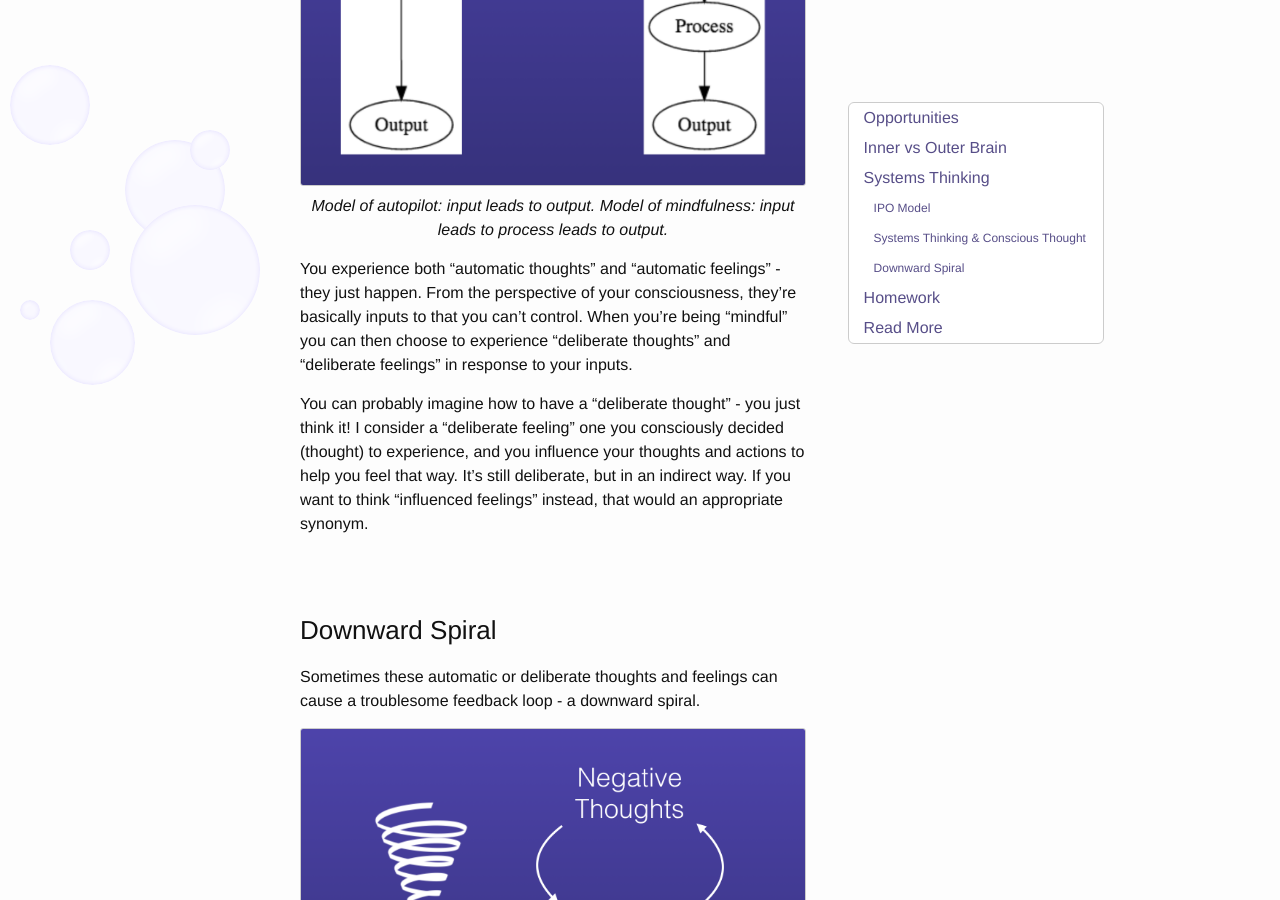
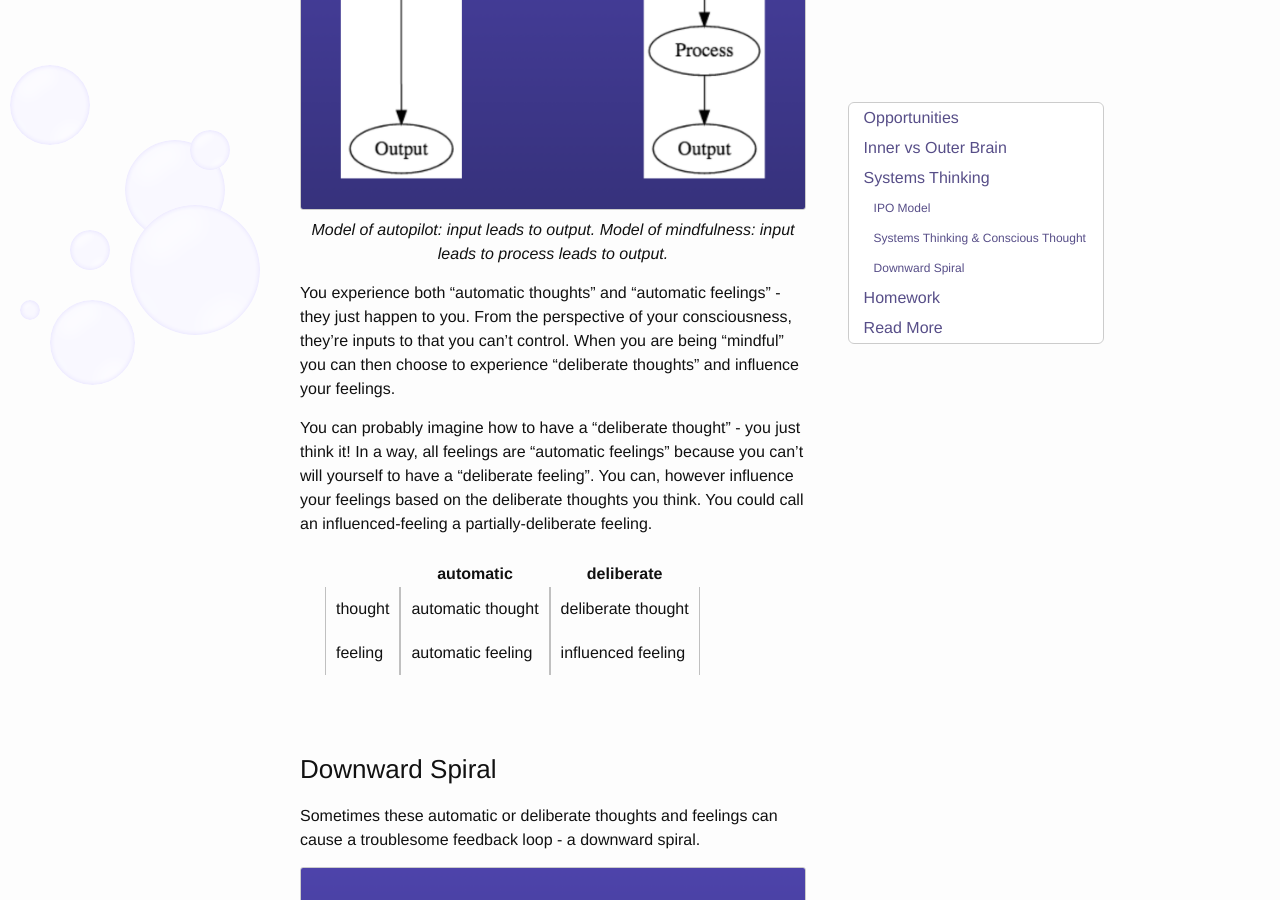
Before and after one commit to caseywatts/caseywatts.github.io, a Jekyll site: the page built from _posts/2018-11-25-debugging-your-brain-1.md, in a window 1280 px wide and 900 px high, scrolled down 6759 px. Built offline with Jekyll 4.4.1, drawn with Linux system fonts in a browser that asks for light colours; some of the changed text lies outside the part shown.

Commit message:
update chapter 1

```diff
--- a/_posts/2018-11-25-debugging-your-brain-1.md
+++ b/_posts/2018-11-25-debugging-your-brain-1.md
@@ -50,7 +50,7 @@ A much more useful dichotomy is the inner brain versus the outer brain. Let's il
 
 This illustrates the "Dual Pathway Model of Fear" (LeDoux). I’m using fear here as a vivid example, but the core idea applies to non-fear emotions as well.
 
-The "low road" path is much faster than the "high road" one. The low road processes emotions very quickly, on the scale of milliseconds. It only has to go through the "inner brain" (Limbic System), which is a much shorter path. Animals have this part of the brain too - this is where fear is experienced.
+The "low road" path is much faster than the "high road" one. The low road processes emotions very quickly, on the scale of milliseconds. It only has to go through the "inner brain" (Limbic System), which is a much shorter path. Humans and animals both have this part of the brain. It is older than the "outer brain" in evolutionary terms. The inner brain is where fear is experienced.
 
 ![inner brain](/assets/inner%20brain.png)
 *The "inner brain" pathway is very short.*
@@ -101,9 +101,15 @@ But we humans aren’t always so aware of what’s going on inside our heads. Wh
 ![autopilot vs mindful](/assets/autopilot%20vs%20mindful.png)
 *Model of autopilot: input leads to output. Model of mindfulness: input leads to process leads to output.*
 
-You experience both "automatic thoughts" and "automatic feelings" - they just happen. From the perspective of your consciousness, they're basically inputs to that you can't control. When you're being "mindful" you can then choose to experience "deliberate thoughts" and "deliberate feelings" in response to your inputs.
+You experience both "automatic thoughts" and "automatic feelings" - they just happen to you. From the perspective of your consciousness, they're inputs to that you can't control. When you are being "mindful" you can then choose to experience "deliberate thoughts" and influence your feelings.
 
-You can probably imagine how to have a "deliberate thought" - you just think it! I consider a "deliberate feeling" one you consciously decided (thought) to experience, and you influence your thoughts and actions to help you feel that way. It’s still deliberate, but in an indirect way. If you want to think "influenced feelings" instead, that would an appropriate synonym.
+You can probably imagine how to have a "deliberate thought" - you just think it!  In a way, all feelings are “automatic feelings” because you can’t will yourself to have a “deliberate feeling”. You can, however influence your feelings based on the deliberate thoughts you think. You could call an influenced-feeling a partially-deliberate feeling.
+
+|  | automatic | deliberate |
+| -- | -- | -- |
+| thought | automatic thought | deliberate thought |
+| feeling | automatic feeling | influenced feeling |
+
 
 ### Downward Spiral
 Sometimes these automatic or deliberate thoughts and feelings can cause a troublesome feedback loop - a downward spiral.
```
